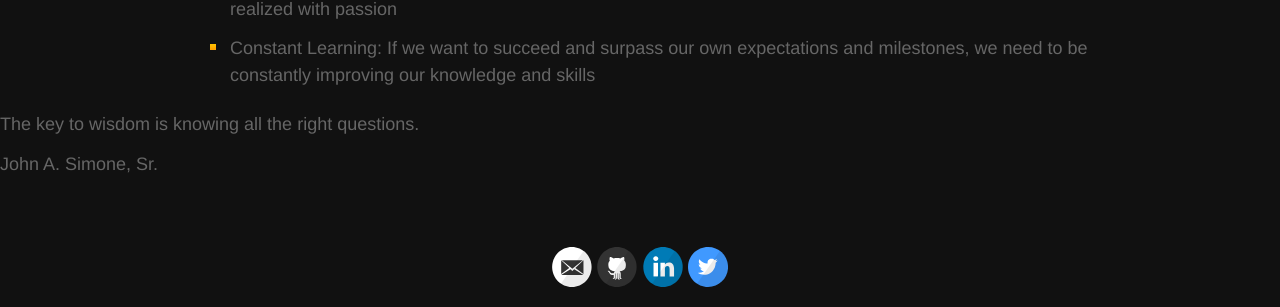
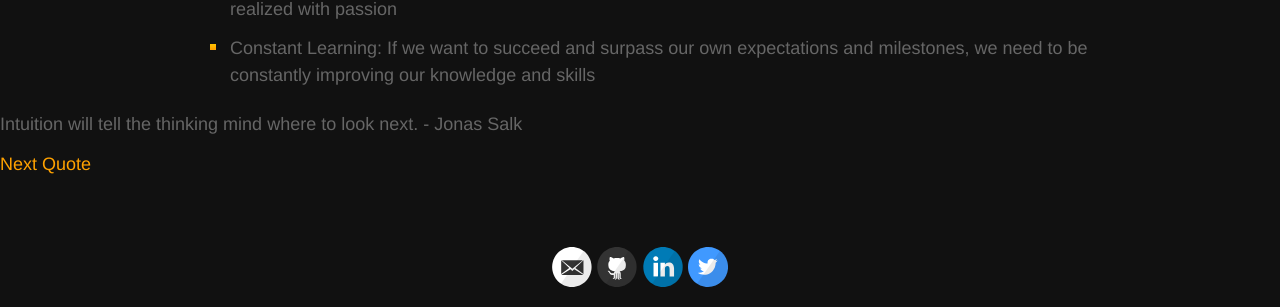
Before and after one commit to jghandour/jghandour.github.io, a Jekyll site: the page built from index.md, in a window 1280 px wide. Shown: the part 1562-1869 px from the top of the page. Built offline with Jekyll 4.4.1, drawn with Linux system fonts in a browser that asks for light colours.

Commit message:
favicon and quotes

```diff
--- a/TODO.txt
+++ b/TODO.txt
@@ -1,5 +1,6 @@
 - Styling
+    - favicon
     - Horizontal Rule
     - Fonts
-    - Highlight colours?
+    - Highlight colouring?
 - Quotes
--- a/_includes/quotes.html
+++ b/_includes/quotes.html
@@ -1,7 +1,7 @@
-<div class="quote">
+<blockquote id="bqQuotes">
     <p id="quotation"></p>
-    <p id="author"></p>
-</div>
+    <a onclick="displayRandomQuote()" class="quoteNav">Next Quote</a>
+</blockquote>
 
 <script>
     function Quote(quotation, author) {
--- a/_layouts/default.html
+++ b/_layouts/default.html
@@ -1,7 +1,8 @@
 <!DOCTYPE html>
-<html>
+<html lang="en-CA">
   <head>
     <title>{% if page.title %}{{ page.title }} – {% endif %}{{ site.name }}</title>
+    <link rel="icon" type="image/x-icon" href="images/favicon.ico">
 
     {% include meta.html %}
 
```
Also changed, not shown: other parts of _includes/quotes.html (+5 -5 lines), images/favicon.ico (added).
